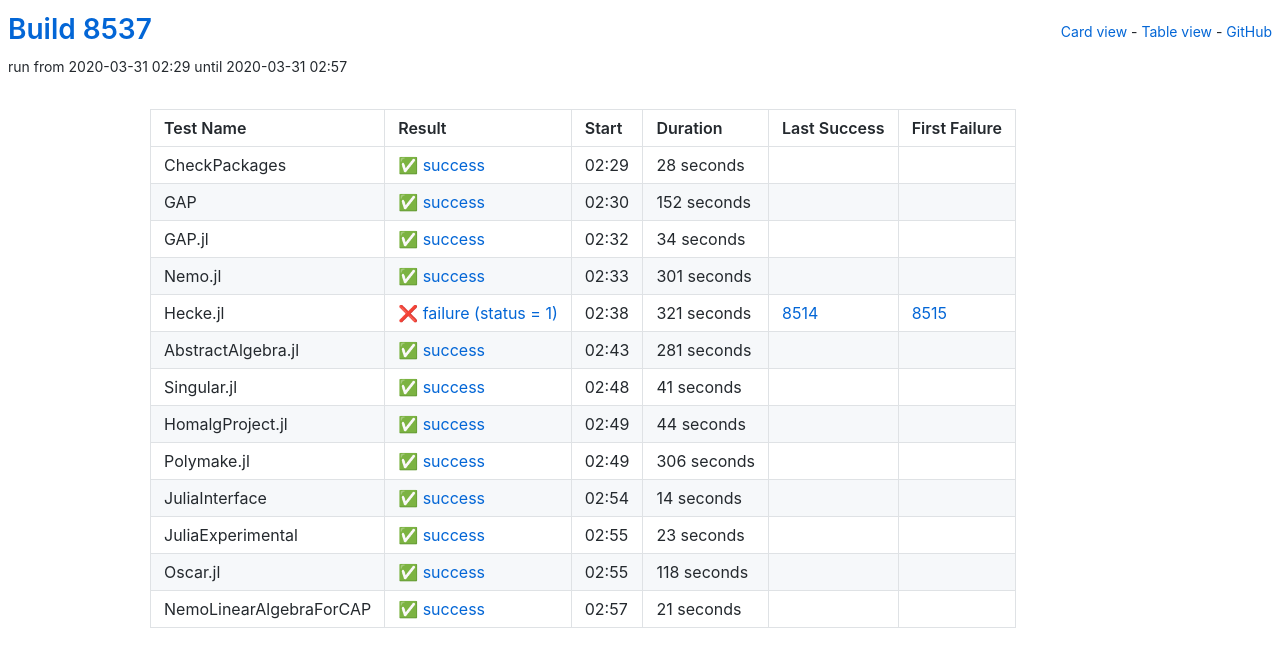
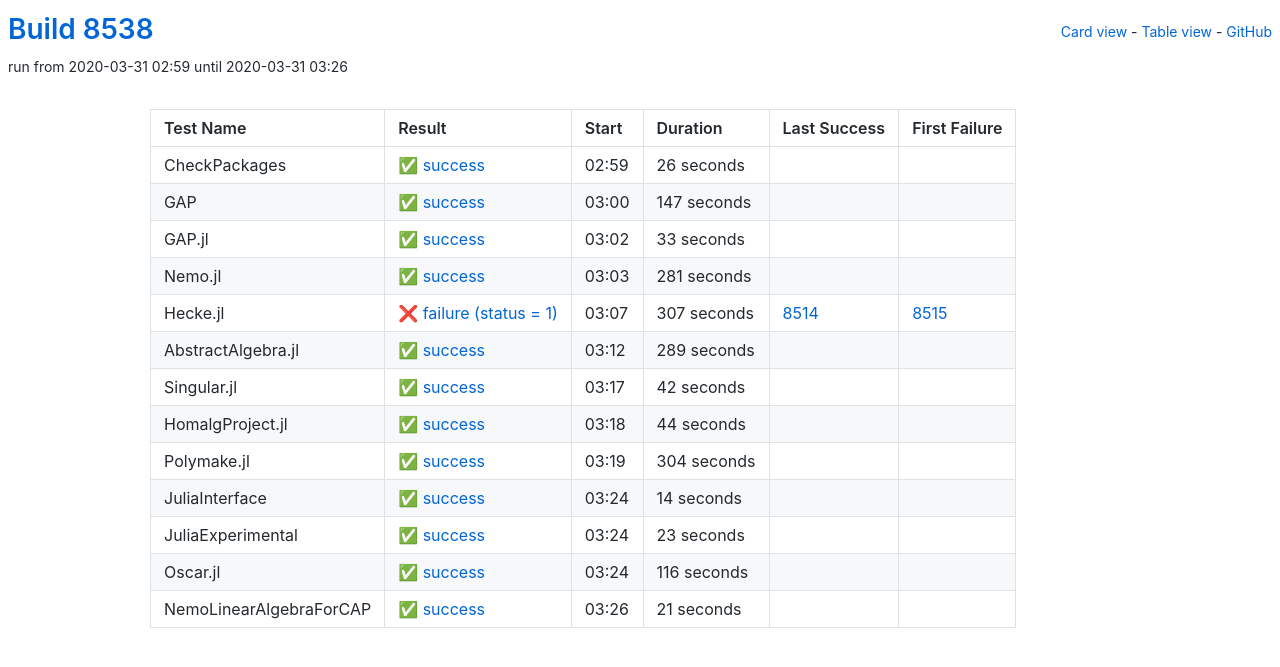
Before and after one commit to oscar-system/oscar-ci-status, a Jekyll site: the page built from table.html, in a window 1280 px wide. Shown: the top 667 px of the page. Built offline with Jekyll 4.4.1, drawn with Linux system fonts in a browser that asks for light colours.

Commit message:
Build 8538

```diff
--- a/_data/ci.yml
+++ b/_data/ci.yml
@@ -1,82 +1,82 @@
-build: 8537
-build_url: https://oscarci.mathematik.uni-kl.de/job/oscar/8537/
+build: 8538
+build_url: https://oscarci.mathematik.uni-kl.de/job/oscar/8538/
 job: oscar
 tests:
-- duration: 28
+- duration: 26
   exitcode: 0
   first_failure: false
   first_failure_url: null
   last_success: false
   last_success_url: null
-  log: https://oscarci.mathematik.uni-kl.de/job/oscar/8537/artifact/logs/build-8537/CheckPackages.log
+  log: https://oscarci.mathematik.uni-kl.de/job/oscar/8538/artifact/logs/build-8538/CheckPackages.log
   name: CheckPackages
-  start: 2020-03-31 02:29
+  start: 2020-03-31 02:59
   status: success
   success: true
-- duration: 152
+- duration: 147
   exitcode: 0
   first_failure: false
   first_failure_url: null
   last_success: false
   last_success_url: null
-  log: https://oscarci.mathematik.uni-kl.de/job/oscar/8537/artifact/logs/build-8537/GAP.log
+  log: https://oscarci.mathematik.uni-kl.de/job/oscar/8538/artifact/logs/build-8538/GAP.log
   name: GAP
-  start: 2020-03-31 02:30
+  start: 2020-03-31 03:00
   status: success
   success: true
-- duration: 34
+- duration: 33
   exitcode: 0
   first_failure: false
   first_failure_url: null
   last_success: false
   last_success_url: null
-  log: https://oscarci.mathematik.uni-kl.de/job/oscar/8537/artifact/logs/build-8537/GAP.jl.log
+  log: https://oscarci.mathematik.uni-kl.de/job/oscar/8538/artifact/logs/build-8538/GAP.jl.log
   name: GAP.jl
-  start: 2020-03-31 02:32
+  start: 2020-03-31 03:02
   status: success
   success: true
-- duration: 301
-  exitcode: 0
-  first_failure: false
-  first_failure_url: null
-  last_success: false
-  last_success_url: null
-  log: https://oscarci.mathematik.uni-kl.de/job/oscar/8537/artifact/logs/build-8537/Nemo.jl.log
-  name: Nemo.jl
-  start: 2020-03-31 02:33
-  status: success
-  success: true
-- duration: 321
-  exitcode: 1
-  first_failure: 8515
-  first_failure_url: https://oscarci.mathematik.uni-kl.de/job/oscar/8515/
-  last_success: 8514
-  last_success_url: https://oscarci.mathematik.uni-kl.de/job/oscar/8514/
-  log: https://oscarci.mathematik.uni-kl.de/job/oscar/8537/artifact/logs/build-8537/Hecke.jl.log
-  name: Hecke.jl
-  start: 2020-03-31 02:38
-  status: failure
-  success: false
 - duration: 281
   exitcode: 0
   first_failure: false
   first_failure_url: null
   last_success: false
   last_success_url: null
-  log: https://oscarci.mathematik.uni-kl.de/job/oscar/8537/artifact/logs/build-8537/AbstractAlgebra.jl.log
-  name: AbstractAlgebra.jl
-  start: 2020-03-31 02:43
+  log: https://oscarci.mathematik.uni-kl.de/job/oscar/8538/artifact/logs/build-8538/Nemo.jl.log
+  name: Nemo.jl
+  start: 2020-03-31 03:03
   status: success
   success: true
-- duration: 41
+- duration: 307
+  exitcode: 1
+  first_failure: 8515
+  first_failure_url: https://oscarci.mathematik.uni-kl.de/job/oscar/8515/
+  last_success: 8514
+  last_success_url: https://oscarci.mathematik.uni-kl.de/job/oscar/8514/
+  log: https://oscarci.mathematik.uni-kl.de/job/oscar/8538/artifact/logs/build-8538/Hecke.jl.log
+  name: Hecke.jl
+  start: 2020-03-31 03:07
+  status: failure
+  success: false
+- duration: 289
   exitcode: 0
   first_failure: false
   first_failure_url: null
   last_success: false
   last_success_url: null
-  log: https://oscarci.mathematik.uni-kl.de/job/oscar/8537/artifact/logs/build-8537/Singular.jl.log
+  log: https://oscarci.mathematik.uni-kl.de/job/oscar/8538/artifact/logs/build-8538/AbstractAlgebra.jl.log
+  name: AbstractAlgebra.jl
+  start: 2020-03-31 03:12
+  status: success
+  success: true
+- duration: 42
+  exitcode: 0
+  first_failure: false
+  first_failure_url: null
+  last_success: false
+  last_success_url: null
+  log: https://oscarci.mathematik.uni-kl.de/job/oscar/8538/artifact/logs/build-8538/Singular.jl.log
   name: Singular.jl
-  start: 2020-03-31 02:48
+  start: 2020-03-31 03:17
   status: success
   success: true
 - duration: 44
@@ -85,20 +85,20 @@ tests:
   first_failure_url: null
   last_success: false
   last_success_url: null
-  log: https://oscarci.mathematik.uni-kl.de/job/oscar/8537/artifact/logs/build-8537/HomalgProject.jl.log
+  log: https://oscarci.mathematik.uni-kl.de/job/oscar/8538/artifact/logs/build-8538/HomalgProject.jl.log
   name: HomalgProject.jl
-  start: 2020-03-31 02:49
+  start: 2020-03-31 03:18
   status: success
   success: true
-- duration: 306
+- duration: 304
   exitcode: 0
   first_failure: false
   first_failure_url: null
   last_success: false
   last_success_url: null
-  log: https://oscarci.mathematik.uni-kl.de/job/oscar/8537/artifact/logs/build-8537/Polymake.jl.log
+  log: https://oscarci.mathematik.uni-kl.de/job/oscar/8538/artifact/logs/build-8538/Polymake.jl.log
   name: Polymake.jl
-  start: 2020-03-31 02:49
+  start: 2020-03-31 03:19
   status: success
   success: true
 - duration: 14
@@ -107,9 +107,9 @@ tests:
   first_failure_url: null
   last_success: false
   last_success_url: null
-  log: https://oscarci.mathematik.uni-kl.de/job/oscar/8537/artifact/logs/build-8537/JuliaInterface.log
+  log: https://oscarci.mathematik.uni-kl.de/job/oscar/8538/artifact/logs/build-8538/JuliaInterface.log
   name: JuliaInterface
-  start: 2020-03-31 02:54
+  start: 2020-03-31 03:24
   status: success
   success: true
 - duration: 23
@@ -118,20 +118,20 @@ tests:
   first_failure_url: null
   last_success: false
   last_success_url: null
-  log: https://oscarci.mathematik.uni-kl.de/job/oscar/8537/artifact/logs/build-8537/JuliaExperimental.log
+  log: https://oscarci.mathematik.uni-kl.de/job/oscar/8538/artifact/logs/build-8538/JuliaExperimental.log
   name: JuliaExperimental
-  start: 2020-03-31 02:55
+  start: 2020-03-31 03:24
   status: success
   success: true
-- duration: 118
+- duration: 116
   exitcode: 0
   first_failure: false
   first_failure_url: null
   last_success: false
   last_success_url: null
-  log: https://oscarci.mathematik.uni-kl.de/job/oscar/8537/artifact/logs/build-8537/Oscar.jl.log
+  log: https://oscarci.mathematik.uni-kl.de/job/oscar/8538/artifact/logs/build-8538/Oscar.jl.log
   name: Oscar.jl
-  start: 2020-03-31 02:55
+  start: 2020-03-31 03:24
   status: success
   success: true
 - duration: 21
@@ -140,8 +140,8 @@ tests:
   first_failure_url: null
   last_success: false
   last_success_url: null
-  log: https://oscarci.mathematik.uni-kl.de/job/oscar/8537/artifact/logs/build-8537/NemoLinearAlgebraForCAP.log
+  log: https://oscarci.mathematik.uni-kl.de/job/oscar/8538/artifact/logs/build-8538/NemoLinearAlgebraForCAP.log
   name: NemoLinearAlgebraForCAP
-  start: 2020-03-31 02:57
+  start: 2020-03-31 03:26
   status: success
   success: true
```
Also changed, not shown: README.md.
